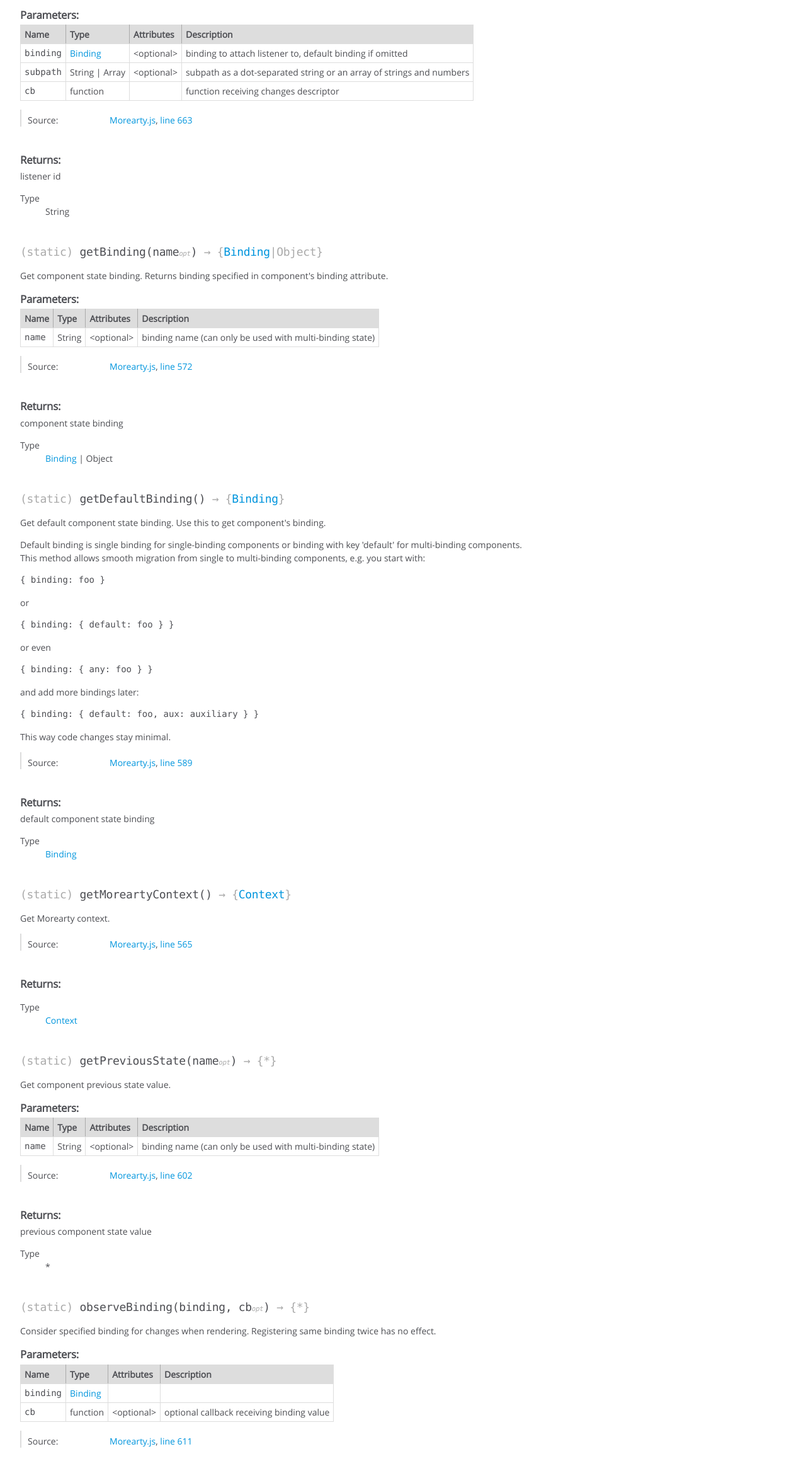
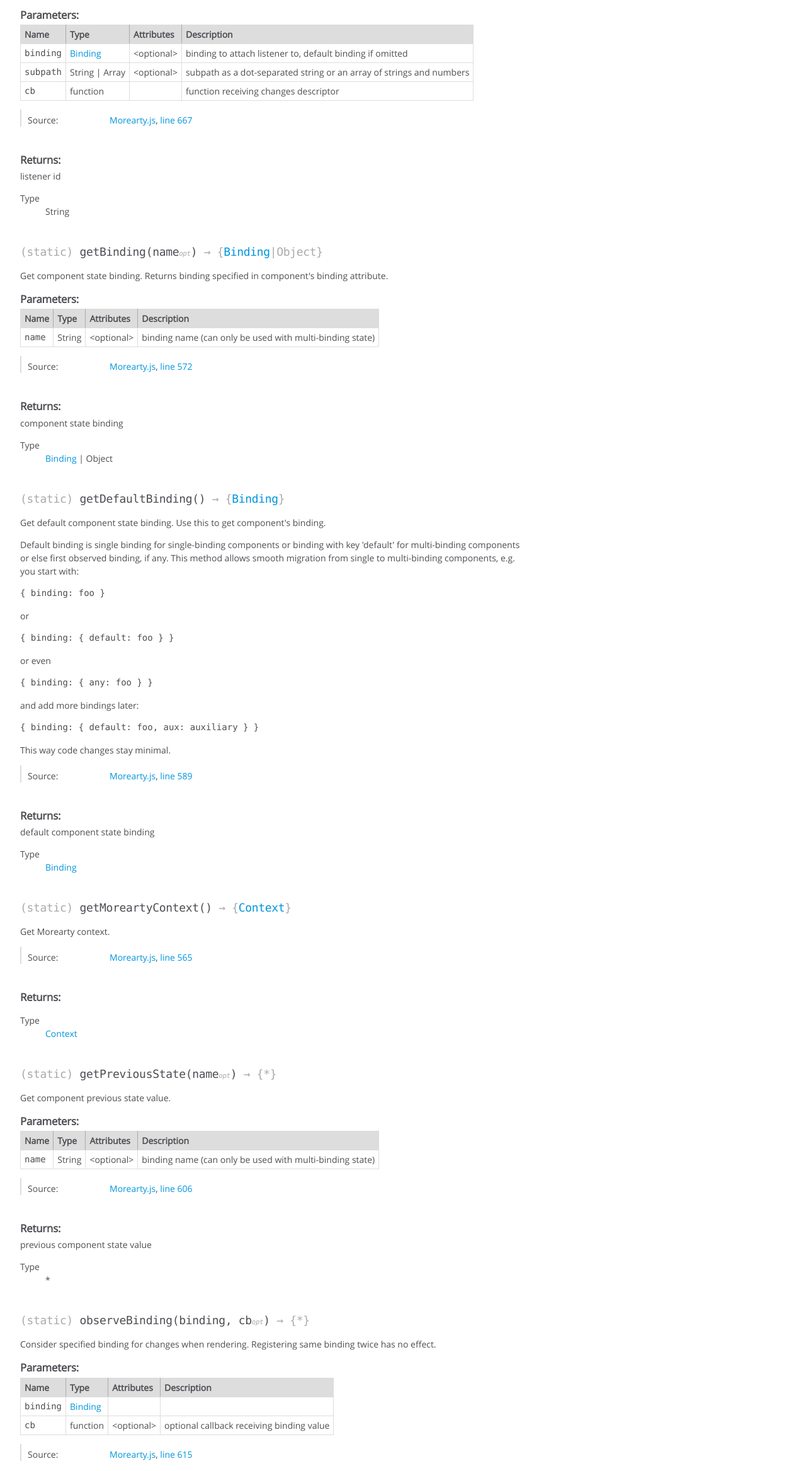
Before and after one commit to moreartyjs/moreartyjs, a website: page doc/Morearty.Mixin.html in a window 1280 px wide. Shown: the part 455-2790 px from the top of the page at 63% size. Drawn offline with Linux system fonts and the light colour scheme.

Commit message:
Update doc.

```diff
--- a/doc/Morearty.Mixin.html
+++ b/doc/Morearty.Mixin.html
@@ -294,7 +294,7 @@ if this.shouldRemoveListeners() returns true.
 
     <dt class="tag-source">Source:</dt>
     <dd class="tag-source"><ul class="dummy"><li>
-        <a href="Morearty.js.html">Morearty.js</a>, <a href="Morearty.js.html#line663">line 663</a>
+        <a href="Morearty.js.html">Morearty.js</a>, <a href="Morearty.js.html#line667">line 667</a>
     </li></ul></dd>
 
 
@@ -524,7 +524,7 @@ if this.shouldRemoveListeners() returns true.
 <div class="description">
     Get default component state binding. Use this to get component's binding.
 <p>Default binding is single binding for single-binding components or
-binding with key 'default' for multi-binding components.
+binding with key 'default' for multi-binding components or else first observed binding, if any.
 This method allows smooth migration from single to multi-binding components, e.g. you start with:
 <pre><code>{ binding: foo }</code></pre>
 or
@@ -842,7 +842,7 @@ This way code changes stay minimal.
 
     <dt class="tag-source">Source:</dt>
     <dd class="tag-source"><ul class="dummy"><li>
-        <a href="Morearty.js.html">Morearty.js</a>, <a href="Morearty.js.html#line602">line 602</a>
+        <a href="Morearty.js.html">Morearty.js</a>, <a href="Morearty.js.html#line606">line 606</a>
     </li></ul></dd>
 
 
@@ -1038,7 +1038,7 @@ This way code changes stay minimal.
 
     <dt class="tag-source">Source:</dt>
     <dd class="tag-source"><ul class="dummy"><li>
-        <a href="Morearty.js.html">Morearty.js</a>, <a href="Morearty.js.html#line611">line 611</a>
+        <a href="Morearty.js.html">Morearty.js</a>, <a href="Morearty.js.html#line615">line 615</a>
     </li></ul></dd>
 
 
@@ -1108,7 +1108,7 @@ This way code changes stay minimal.
 <br class="clear">
 
 <footer>
-    Documentation generated by <a href="https://github.com/jsdoc3/jsdoc">JSDoc 3.3.0</a> on Wed Jun 10 2015 21:32:44 GMT+0300 (MSK)
+    Documentation generated by <a href="https://github.com/jsdoc3/jsdoc">JSDoc 3.3.0</a> on Fri Jun 12 2015 14:14:22 GMT+0300 (MSK)
 </footer>
 
 <script> prettyPrint(); </script>
```
Also changed, not shown: doc/Binding.html (+1 -1 lines), doc/Binding.js.html (+1 -1 lines), doc/Callback.html (+1 -1 lines), doc/ChangesDescriptor.html (+1 -1 lines), doc/ChangesDescriptor.js.html (+1 -1 lines), doc/Context.html (+1 -1 lines), doc/DOM.html (+1 -1 lines), doc/DOM.js.html (+1 -1 lines), doc/History.html (+1 -1 lines), doc/History.js.html (+1 -1 lines), doc/Morearty.html (+2 -2 lines), doc/Morearty.js.html (+11 -7 lines), doc/TransactionContext.html (+1 -1 lines), doc/Util.html (+1 -1 lines), 3 more files.
